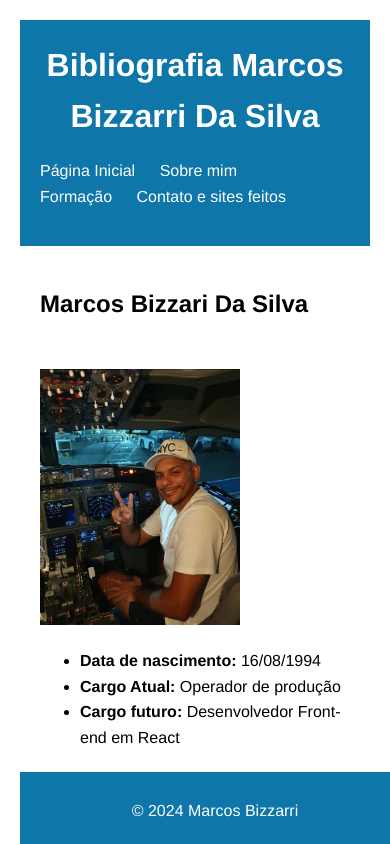
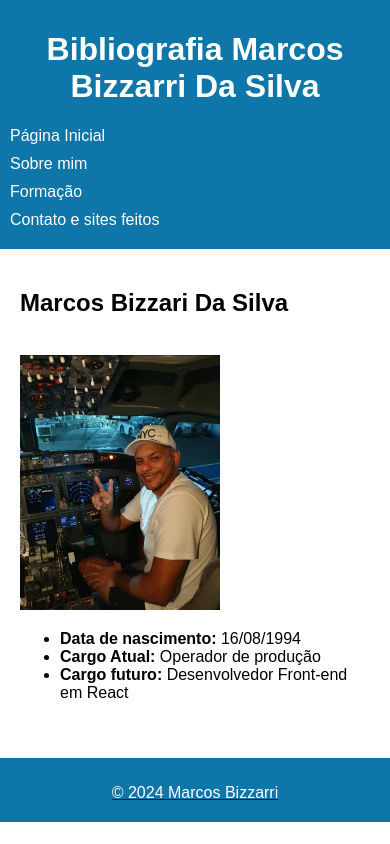
Before and after one commit to MarcosBizzarri/Portfolio-Marcos-Bizzarri, a plain HTML site: page index.html in a window 390 px wide. Drawn offline with Linux system fonts and the light colour scheme.

Commit message:
Update styles.css

```diff
--- a/styles.css
+++ b/styles.css
@@ -1,9 +1,23 @@
-/* styles.css */
+
+
+
+
+
+
+
+
+
+
+
+/* Estilos gerais */
 body {
-    font-family: "Helvetica", sans-serif;
-    font-size: 16px;
-    line-height: 1.6;
-    margin: 20px;
+    font-family: Arial, sans-serif;
+    margin: 0;
+    padding: 0;
+}
+
+h1 {
+    text-align: center;
 }
 
 p {
@@ -17,24 +31,9 @@ header {
     padding: 20px;
 }
 
-header h1 {
-    margin: 0;
-
-}
-
-h1 {
-    text-align: center;
-}
-
-
-
-img {
-    width: 200px;
-    height: auto;
-}
-
 nav ul {
     list-style-type: none;
+    margin: 0;
     padding: 0;
 }
 
@@ -48,20 +47,50 @@ nav ul li a {
     text-decoration: none;
 }
 
+img {
+    width: 200px;
+    height: auto;
+}
+
 main {
     padding: 20px;
+}
+
+section {
+    margin-bottom: 20px;
 }
 
 footer {
     background-color: #0e76a8;
     color: #fff;
-    text-align: center ;
-    padding: 10px 0;
-    position: fixed;
-    bottom: 0;
-    width: 100%;
+    padding: 20px;
+    text-align: center;
 }
 
 footer p {
     text-align: center;
 }
+
+/* Estilos para dispositivos móveis */
+@media screen and (max-width: 600px) {
+    header {
+        padding: 10px;
+    }
+
+    nav ul li {
+        display: block;
+        margin-bottom: 10px;
+    }
+
+    main {
+        padding: 10px;
+    }
+
+    section {
+        padding: 10px;
+    }
+
+    footer {
+        padding: 10px;
+    }
+}
```
